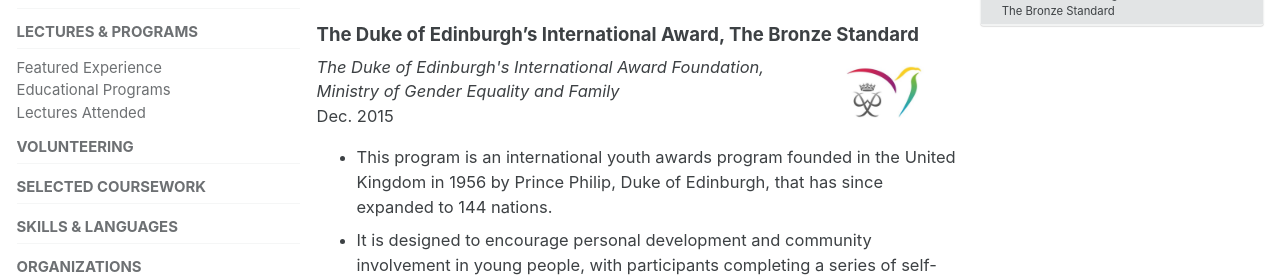
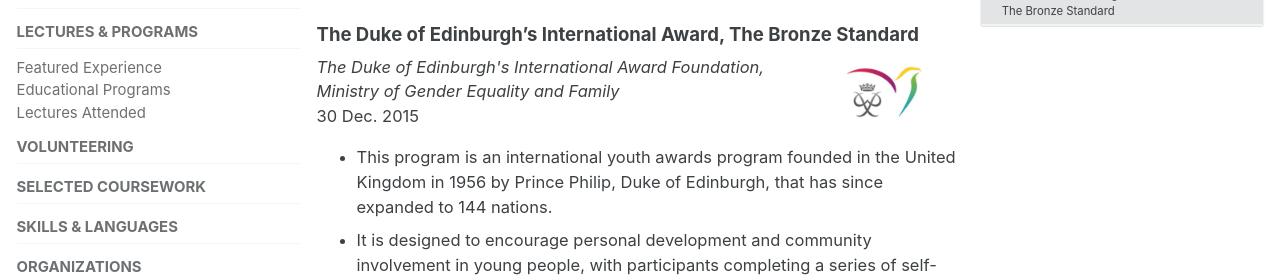
Before and after one commit to fluorite42/fluorite42.github.io, a Jekyll site: the page built from _portfolio/certifications.md, in a window 1280 px wide and 900 px high, scrolled down 1052 px. Shown: the part 325-605 px from the top of the window. Built offline with Jekyll 4.4.1, drawn with Linux system fonts in a browser that asks for light colours; cached includes are drawn as plain includes.

Commit message:
ADD date

```diff
--- a/_portfolio/certifications.md
+++ b/_portfolio/certifications.md
@@ -75,7 +75,7 @@
 <div style="display: flex; align-items: center;">
   <div style="width: 80%; padding-right: 10px;">
     <i>The Duke of Edinburgh's International Award Foundation,<br>Ministry of Gender Equality and Family</i>
-    <br>Dec. 2015
+    <br>30 Dec. 2015
   </div>
   <div style="width: 20%;">
     <img src="/assets/images/logo_duke.jpg" alt="The Duke of Edinburgh's International Award Foundation" width="100" height="100"/>
```
